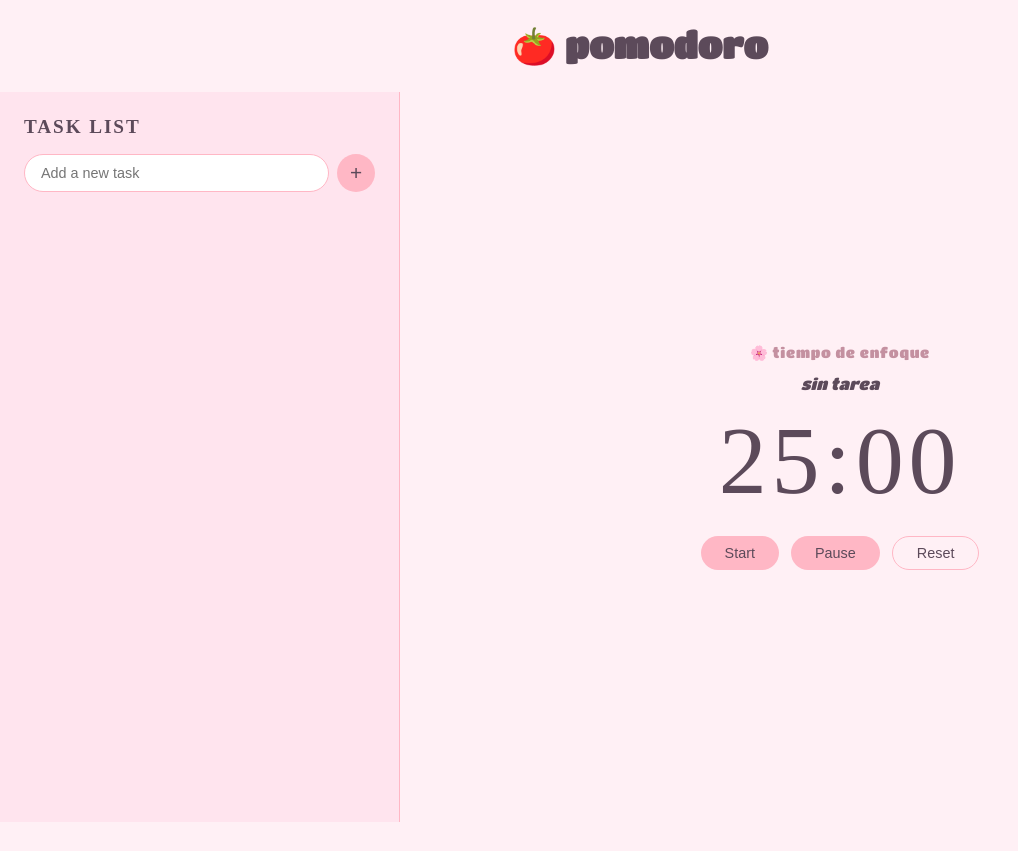
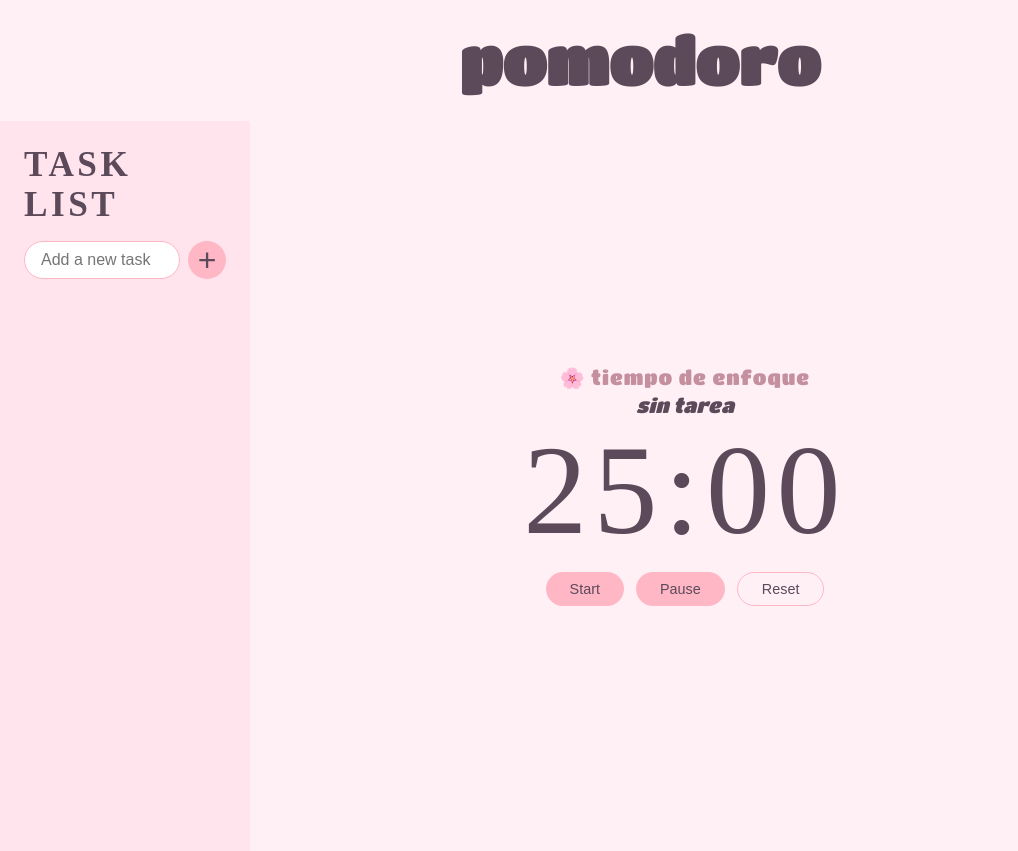
Before and after one commit to jacquelinjantman/TaskPomodoro, a React (Vite) app: page / in a window 1280 px wide. Shown: the whole page, without its empty margins (0-1018 px from the left). Before the commit the page ends 822 px from the top, so only its background shows below. Built offline with nearby package versions, Linux system fonts and the light colour scheme; a web font is replaced by a local one.

Commit message:
fix padding

```diff
--- a/src/App.css
+++ b/src/App.css
@@ -23,7 +23,7 @@ body {
   }
 
 .title{
-  font-size: 2.25em;
+  font-size: 4em;
   font-family: 'Titan One', sans-serif;
   color: #5C4A5A;
 
@@ -37,20 +37,19 @@ body {
 
 /* COLUMNA TAREAS */
 .task-card {
-  width: 300px;
-  min-width: 400px;
+  width: 250px;
+  min-width: 250px;
   background: #FFE4EE;
   padding: 1.5rem;
   display: flex;
   flex-direction: column;
   gap: 1rem;
-  border-right: 1px solid #FFB7C5;
-  min-height: calc(100vh - 70px);
+  min-height: calc(100vh - 100px);
 }
 
 .task-list-title {
   font-family: 'DM Serif Display', serif;
-  font-size: 1.2rem;
+  font-size: 2.2rem;
   color: #5C4A5A;
   text-transform: uppercase;
   letter-spacing: 0.1em;
@@ -66,7 +65,7 @@ body {
   border: 1.5px solid #FFB7C5;
   border-radius: 50px;
   padding: 0.5rem 1rem;
-  font-size: 0.9rem;
+  font-size: 1rem;
   color: #5C4A5A;
   outline: none;
   background: #FFFFFF;
@@ -85,7 +84,7 @@ body {
   width: 38px;
   min-width: 38px;
   height: 38px;
-  font-size: 1.3rem;
+  font-size: 2rem;
   cursor: pointer;
   transition: transform 0.1s;
 }
@@ -126,34 +125,39 @@ body {
   flex-direction: column;
   justify-content: center;
   align-items: center;
-  gap: 0.75rem;
-  padding: 2rem;
+  padding: 2rem 1rem;
+
 }
 
 .mode-label {
-  font-size: 0.9rem;
+  font-size: 1.25rem;
   font-weight: 500;
   color: #C490A0;
   letter-spacing: 0.05em;
+  padding-bottom: 0.25rem;
+  padding-right: 10rem;
 }
 
 .current-task {
-  font-size: 1rem;
+  font-size: 1.25rem;
   color: #5C4A5A;
   font-style: italic;
+  padding-right: 10rem;
 }
 
 .timer {
   font-family: 'DM Serif Display', serif;
-  font-size: 6rem;
+  font-size: 8rem;
   color: #5C4A5A;
   letter-spacing: 0.05em;
+  padding-right: 10rem;
 }
 
 .controls {
   display: flex;
   gap: 0.75rem;
   margin-top: 0.5rem;
+  padding-right: 10rem;
 }
 
 .btn {
@@ -189,7 +193,7 @@ body {
   }
 
   .task-card {
-    width: 100%;
+    width: 80%;
     min-width: unset;
     border-right: none;
     border-top: 1px solid #FFB7C5;
--- a/src/App.jsx
+++ b/src/App.jsx
@@ -96,7 +96,7 @@ const removeTask = (id) => {
   return (
     <div>
     <header className="header">
-      <h1 className="title">🍅 pomodoro</h1>
+      <h1 className="title"> pomodoro</h1>
     </header>
     <div className="wrapper">
       <div className="task-card">
```
